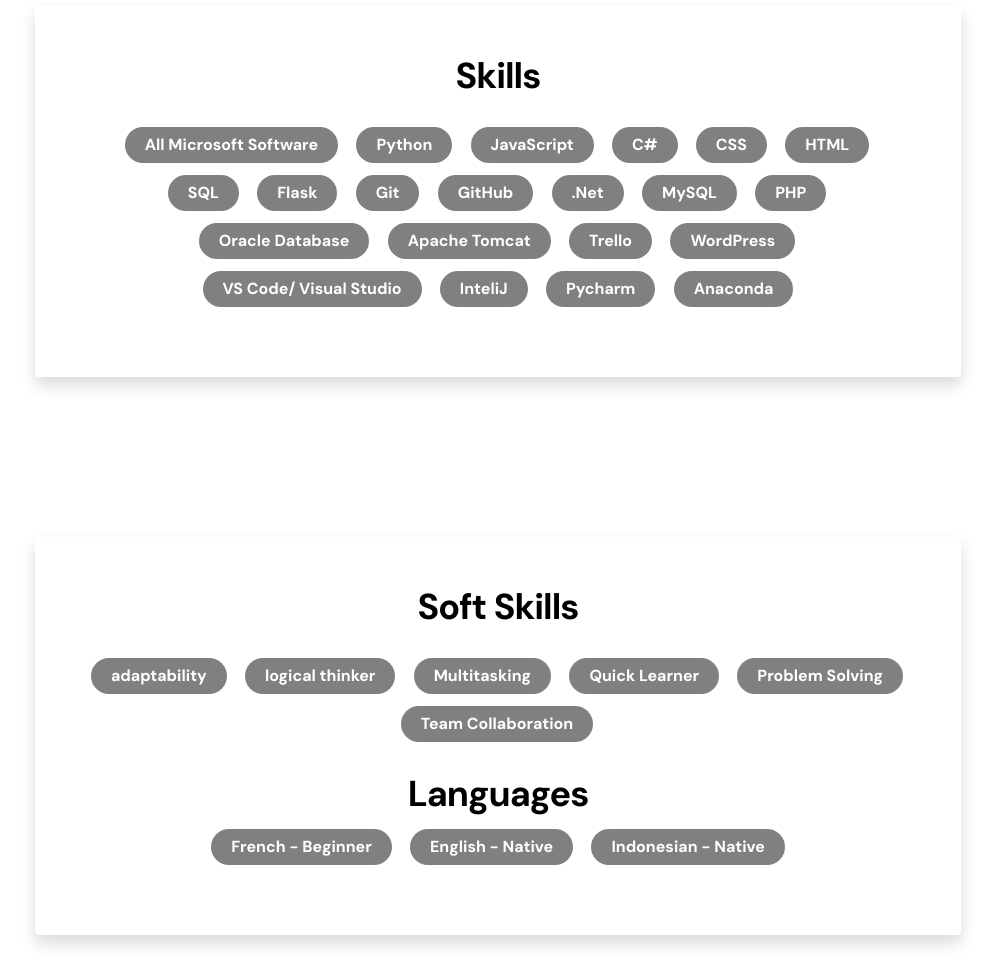
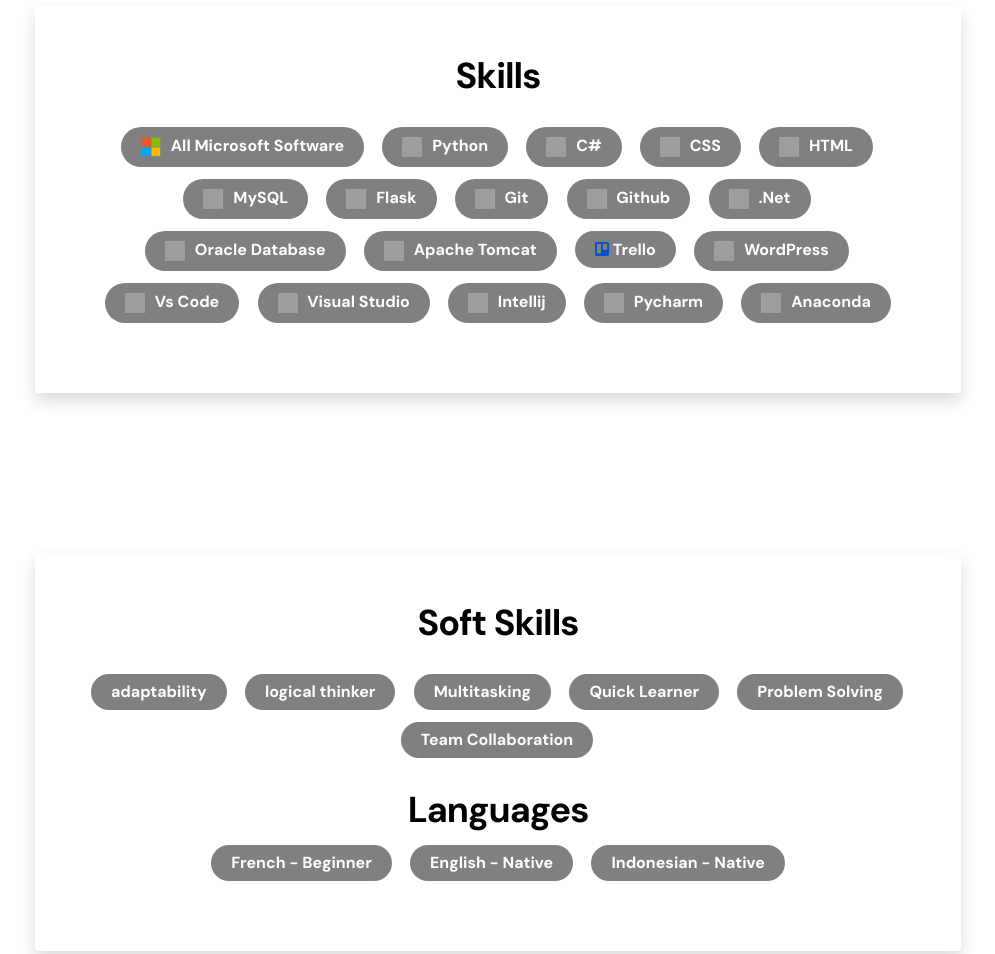
Before and after one commit to Hellotoday123/Kevins-Portfolio, a plain HTML site: page index.html in a window 1280 px wide. Shown: the part 1100-2054 px from the top of the page, without its empty margins (142-1137 px from the left). Drawn offline with nearby package versions, Linux system fonts and the light colour scheme; grey boxes are pictures that could not be loaded.

Commit message:
third commit

```diff
--- a/css/templatemo-first-portfolio-style.css
+++ b/css/templatemo-first-portfolio-style.css
@@ -617,6 +617,13 @@
   margin: 6px;
 }
 
+.skill-icon {
+  height: 20px;
+  width: 20px;
+  margin-right: 6px;
+  vertical-align: middle;
+}
+
 
 
 /*---------------------------------------
@@ -636,7 +643,7 @@
   position: relative;
   overflow: hidden;
   margin-bottom: 24px;
-  padding: 40px 40px 240px 40px;
+  padding: 40px 40px 80px 40px;
   transition: all 0.5s;
 }
 
--- a/index.html
+++ b/index.html
@@ -23,6 +23,11 @@
         <link href="css/magnific-popup.css" rel="stylesheet">
 
         <link href="css/templatemo-first-portfolio-style.css" rel="stylesheet">
+
+        <link rel="stylesheet" href="https://cdn.jsdelivr.net/gh/devicons/devicon@latest/devicon.min.css">
+
+        <link rel="stylesheet" href="https://cdnjs.cloudflare.com/ajax/libs/font-awesome/6.4.0/css/all.min.css">
+
 
 
     </head>
@@ -62,13 +67,21 @@
                     <div class="d-lg-flex align-items-center d-none ms-5">
                         <a class="custom-btn btn" href="https://github.com/Hellotoday123"
                             target="_blank"
-                            rel="noopener noreferrer">GitHub</a>
+                            rel="noopener noreferrer">
+                            <span class="fa-brands fa-github"></span></a>
                     </div>
 
                     <div class="d-lg-flex align-items-center d-none ms-5">
                         <a class="custom-btn btn" href="https://www.linkedin.com/in/kevin-alinazar-20935528a"
                             target="_blank"
-                            rel="noopener noreferrer">LinkedIn</a>
+                            rel="noopener noreferrer">
+                            <span class="fa-brands fa-linkedin"></a></a>
+                    </div>
+
+                    <div class="d-lg-flex align-items-center d-none ms-5">
+                        <a class="custom-btn btn"
+                            href="Cv/Kevin_alinazar_cv.docx"
+                            donwload>Donwnload CV</a></a>
                     </div>
 
 
@@ -144,27 +157,99 @@
                     <h3 class="mb-4">Skills</h3>
 
                     <ul class="list-inline">
-                        <li class="list-inline-item badge skills-box">All Microsoft Software</li>
-                        <li class="list-inline-item badge skills-box">Python</li>
-                        <li class="list-inline-item badge skills-box">JavaScript</li>
-                        <li class="list-inline-item badge skills-box">C#</li>
-                        <li class="list-inline-item badge skills-box">CSS</li>
-                        <li class="list-inline-item badge skills-box">HTML</li>
-                        <li class="list-inline-item badge skills-box">SQL</li>
-                        <li class="list-inline-item badge skills-box">Flask</li>
-                        <li class="list-inline-item badge skills-box">Git</li>
-                        <li class="list-inline-item badge skills-box">GitHub</li>
-                        <li class="list-inline-item badge skills-box">.Net</li>
-                        <li class="list-inline-item badge skills-box">MySQL</li>
-                        <li class="list-inline-item badge skills-box">PHP</li>
-                        <li class="list-inline-item badge skills-box">Oracle Database</li>
-                        <li class="list-inline-item badge skills-box">Apache Tomcat</li>
-                        <li class="list-inline-item badge skills-box">Trello</li>
-                        <li class="list-inline-item badge skills-box">WordPress</li>
-                        <li class="list-inline-item badge skills-box">VS Code/ Visual Studio</li>
-                        <li class="list-inline-item badge skills-box">InteliJ</li>
-                        <li class="list-inline-item badge skills-box">Pycharm</li>
-                        <li class="list-inline-item badge skills-box">Anaconda</li>
+                        <li class="list-inline-item badge skills-box">
+                            <img src="images/microsoft.png" alt="Microsoft"
+                            style="height:20px; width:20px; margin-right:6px;">
+                            All Microsoft Software</li>
+
+                        <li class="list-inline-item badge skills-box">
+                            <img src="https://cdn.jsdelivr.net/gh/devicons/devicon/icons/python/python-original.svg"
+                                alt="Python" class="skill-icon"> Python
+                            </li>
+
+                        <li class="list-inline-item badge skills-box">
+                            <img src="https://cdn.jsdelivr.net/gh/devicons/devicon/icons/csharp/csharp-original.svg"
+                                alt="C#" class="skill-icon"> C#
+                            </li>
+
+                        <li class="list-inline-item badge skills-box">
+                            <img src="https://cdn.jsdelivr.net/gh/devicons/devicon/icons/css3/css3-original.svg"
+                                alt="CSS" class="skill-icon"> CSS
+                            </li>
+
+                        <li class="list-inline-item badge skills-box">
+                            <img src="https://cdn.jsdelivr.net/gh/devicons/devicon/icons/html5/html5-original.svg"
+                                alt="HTML" class="skill-icon"> HTML
+                            </li>
+
+                        <li class="list-inline-item badge skills-box">
+                            <img src="https://cdn.jsdelivr.net/gh/devicons/devicon/icons/mysql/mysql-original.svg"
+                                alt="MySQL" class="skill-icon"> MySQL</A>
+                            </li>
+
+                        <li class="list-inline-item badge skills-box">
+                            <img src="https://cdn.jsdelivr.net/gh/devicons/devicon/icons/flask/flask-original.svg"
+                                alt="Flask" class="skill-icon"> Flask
+                            </li>
+
+                        <li class="list-inline-item badge skills-box">
+                            <img src="https://cdn.jsdelivr.net/gh/devicons/devicon/icons/git/git-original.svg"
+                                alt="Git" class="skill-icon"> Git                            </li>
+
+                        <li class="list-inline-item badge skills-box">
+                            <img src="https://cdn.jsdelivr.net/gh/devicons/devicon/icons/github/github-original.svg"
+                                alt="Github" class="skill-icon"> Github
+                            </li>
+
+                        <li class="list-inline-item badge skills-box">
+                            <img src="https://cdn.jsdelivr.net/gh/devicons/devicon/icons/dotnetcore/dotnetcore-original.svg"
+                                alt="DotNet" class="skill-icon"> .Net
+                            </li>
+
+                        <li class="list-inline-item badge skills-box">
+                            <img src="https://cdn.jsdelivr.net/gh/devicons/devicon/icons/oracle/oracle-original.svg"
+                                alt="Oracle" class="skill-icon"> Oracle Database</A>
+                            </li>
+
+                        <li class="list-inline-item badge skills-box">
+                            <img src="https://cdn.jsdelivr.net/gh/devicons/devicon/icons/tomcat/tomcat-original.svg"
+                                alt="Tomcat" class="skill-icon"> Apache Tomcat</A>
+                            </li>
+
+                        <li class="list-inline-item badge skills-box">
+                            <i class="fa-brands fa-trello" style="color:#0052CC;"></i> Trello</A>
+                            </li>
+
+                        <li class="list-inline-item badge skills-box">
+                            <img src="https://cdn.worldvectorlogo.com/logos/wordpress-icon-1.svg"
+                                alt="WordPress" class="skill-icon"> WordPress</A>
+                            </li>
+
+                        <li class="list-inline-item badge skills-box">
+                            <img src="https://cdn.jsdelivr.net/gh/devicons/devicon/icons/vscode/vscode-original.svg"
+                                alt="VsCode" class="skill-icon"> Vs Code</A>
+                            </li>
+
+                        <li class="list-inline-item badge skills-box">
+                            <img src="https://cdn.jsdelivr.net/gh/devicons/devicon/icons/visualstudio/visualstudio-original.svg"
+                                alt="VsCode" class="skill-icon"> Visual Studio</A>
+                            </li>
+
+                        <li class="list-inline-item badge skills-box">
+                            <img src="https://cdn.jsdelivr.net/gh/devicons/devicon/icons/intellij/intellij-original.svg"
+                                alt="Intellij" class="skill-icon"> Intellij</A>
+                            </li>
+
+                        <li class="list-inline-item badge skills-box">
+                            <img src="https://cdn.jsdelivr.net/gh/devicons/devicon/icons/pycharm/pycharm-original.svg"
+                                alt="Pycharm" class="skill-icon"> Pycharm</A>
+                            </li>
+
+                        <li class="list-inline-item badge skills-box">
+                            <img src="https://cdn.jsdelivr.net/gh/devicons/devicon/icons/anaconda/anaconda-original.svg"
+                                alt="Anaconda" class="skill-icon"> Anaconda</A>
+                            </li>
+
                     </ul>
                     </div>
 
@@ -235,7 +320,8 @@
                                         <a href="https://github.com/Hellotoday123/inventory-manager"
                                             class="custom-btn custom-border-btn btn mt-3"
                                             target="_blank"
-                                            rel="noopener noreferrer">GitHub</a>
+                                            rel="noopener noreferrer">
+                                            <span class = "fa-brands fa-github"> GitHub</a>
                                     </div>
                                 </div>
 
@@ -257,7 +343,8 @@
                                         <a href="https://github.com/Hellotoday123/Plinko-game"
                                             class="custom-btn custom-border-btn btn mt-3"
                                             target="_blank"
-                                            rel="noopener noreferrer">GitHub</a>
+                                            rel="noopener noreferrer">
+                                            <span class = "fa-brands fa-github"> GitHub</a>
                                     </div>
                                 </div>
 
@@ -279,7 +366,8 @@
                                         <a href="https://github.com/Hellotoday123/Hangman"
                                             class="custom-btn custom-border-btn btn mt-3"
                                             target="_blank"
-                                            rel="noopener noreferrer">GitHub</a>
+                                            rel="noopener noreferrer">
+                                            <span class = "fa-brands fa-github"> GitHub</a>
                                     </div>
                                 </div>
 
@@ -301,7 +389,8 @@
                                         <a href="https://github.com/Hellotoday123/Meal-Planning-System"
                                             class="custom-btn custom-border-btn btn mt-3"
                                             target="_blank"
-                                            rel="noopener noreferrer">GitHub</a>
+                                            rel="noopener noreferrer">
+                                            <span class="fa-brands fa-github"> GitHub</a>
                                     </div>
                                 </div>
                             </div>
```
Also changed, not shown: images/microsoft.png (added), 1 other file.
